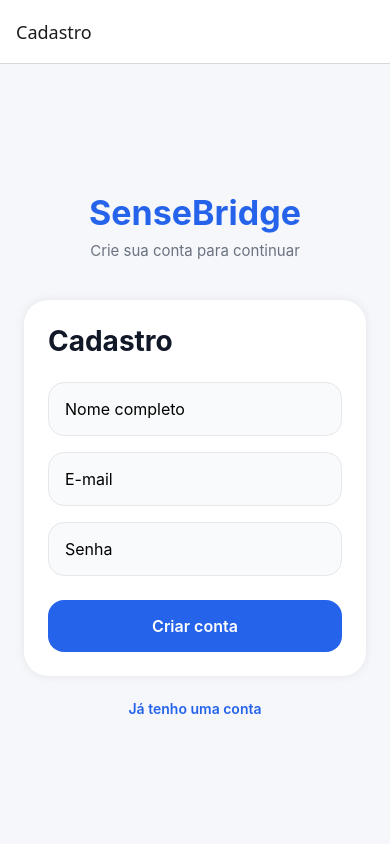
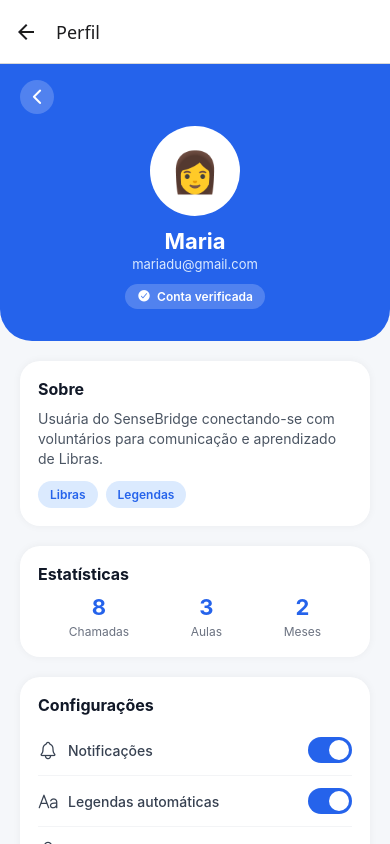
Before and after one commit to mariabeckerzzz/SenseBridgee, a React Native app in the folder frontend/: screen /Perfil in a window 390 px wide. Built offline with nearby package versions, Linux system fonts and the light colour scheme.

Commit message:
projeto feito

```diff
--- a/frontend/navigation/StackNavigator.js
+++ b/frontend/navigation/StackNavigator.js
@@ -6,6 +6,9 @@ import Login from '../screens/login';
 import PedirAjuda from '../screens/PedirAjuda';
 import Voluntarios from '../screens/Voluntarios';
 import TelaInicial from '../screens/telaInicial';
+import Perfil from '../screens/Perfil';
+
+
 
 const Stack = createNativeStackNavigator();
 
@@ -35,6 +38,11 @@ export default function StackNavigator() {
 />
 
 <Stack.Screen
+  name="Perfil"
+  component={Perfil}
+/>
+
+<Stack.Screen
   name="Voluntarios"
   component={Voluntarios}
 />
--- a/frontend/screens/Perfil.js
+++ b/frontend/screens/Perfil.js
@@ -0,0 +1,322 @@
+import { useState } from 'react';
+import { View, Text, TouchableOpacity, StyleSheet, ScrollView, SafeAreaView } from 'react-native';
+import { Ionicons } from '@expo/vector-icons';
+
+export default function Perfil({ navigation }) {
+
+  const [notificacoesAtivas, setNotificacoesAtivas] = useState(true);
+  const [legendasAtivas, setLegendasAtivas] = useState(true);
+
+  function sair() {
+    navigation.reset({
+      index: 0,
+      routes: [{ name: 'login' }],
+    });
+  }
+
+  return (
+    <SafeAreaView style={styles.container}>
+      <ScrollView showsVerticalScrollIndicator={false}>
+
+        {/* Cabeçalho azul */}
+        <View style={styles.header}>
+          <TouchableOpacity style={styles.voltar} onPress={() => navigation.goBack()}>
+            <Ionicons name="chevron-back" size={22} color="#FFFFFF" />
+          </TouchableOpacity>
+
+          <View style={styles.avatarCirculo}>
+            <Text style={{ fontSize: 40 }}>👩</Text>
+          </View>
+
+          <Text style={styles.nome}>Maria</Text>
+          <Text style={styles.email}>mariadu@gmail.com</Text>
+
+          <View style={styles.badge}>
+            <Ionicons name="checkmark-circle" size={14} color="#FFFFFF" />
+            <Text style={styles.badgeTexto}>Conta verificada</Text>
+          </View>
+        </View>
+
+        {/* Sobre */}
+        <View style={styles.card}>
+          <Text style={styles.cardTitulo}>Sobre</Text>
+          <Text style={styles.sobreTexto}>
+            Usuária do SenseBridge conectando-se com voluntários para
+            comunicação e aprendizado de Libras.
+          </Text>
+
+          <View style={styles.tags}>
+            <View style={styles.tag}>
+              <Text style={styles.tagTexto}>Libras</Text>
+            </View>
+            <View style={styles.tag}>
+              <Text style={styles.tagTexto}>Legendas</Text>
+            </View>
+          </View>
+        </View>
+
+        {/* Estatísticas */}
+        <View style={styles.card}>
+          <Text style={styles.cardTitulo}>Estatísticas</Text>
+          <View style={styles.statsLinha}>
+            <View style={styles.statItem}>
+              <Text style={styles.statNumero}>8</Text>
+              <Text style={styles.statLabel}>Chamadas</Text>
+            </View>
+            <View style={styles.statItem}>
+              <Text style={styles.statNumero}>3</Text>
+              <Text style={styles.statLabel}>Aulas</Text>
+            </View>
+            <View style={styles.statItem}>
+              <Text style={styles.statNumero}>2</Text>
+              <Text style={styles.statLabel}>Meses</Text>
+            </View>
+          </View>
+        </View>
+
+        {/* Configurações */}
+        <View style={styles.card}>
+          <Text style={styles.cardTitulo}>Configurações</Text>
+
+          <View style={styles.opcaoLinha}>
+            <View style={styles.opcaoEsquerda}>
+              <Ionicons name="notifications-outline" size={20} color="#374151" />
+              <Text style={styles.opcaoTexto}>Notificações</Text>
+            </View>
+            <TouchableOpacity
+              style={[styles.toggle, notificacoesAtivas && styles.toggleAtivo]}
+              onPress={() => setNotificacoesAtivas(!notificacoesAtivas)}
+            >
+              <View style={[styles.toggleBola, notificacoesAtivas && styles.toggleBolaAtiva]} />
+            </TouchableOpacity>
+          </View>
+
+          <View style={styles.opcaoLinha}>
+            <View style={styles.opcaoEsquerda}>
+              <Ionicons name="text-outline" size={20} color="#374151" />
+              <Text style={styles.opcaoTexto}>Legendas automáticas</Text>
+            </View>
+            <TouchableOpacity
+              style={[styles.toggle, legendasAtivas && styles.toggleAtivo]}
+              onPress={() => setLegendasAtivas(!legendasAtivas)}
+            >
+              <View style={[styles.toggleBola, legendasAtivas && styles.toggleBolaAtiva]} />
+            </TouchableOpacity>
+          </View>
+
+          <TouchableOpacity style={styles.opcaoLinha}>
+            <View style={styles.opcaoEsquerda}>
+              <Ionicons name="person-outline" size={20} color="#374151" />
+              <Text style={styles.opcaoTexto}>Editar dados pessoais</Text>
+            </View>
+            <Ionicons name="chevron-forward" size={18} color="#9CA3AF" />
+          </TouchableOpacity>
+        </View>
+
+        {/* Botão sair */}
+        <TouchableOpacity style={styles.botaoSair} onPress={sair}>
+          <Ionicons name="log-out-outline" size={20} color="#EF4444" />
+          <Text style={styles.botaoSairTexto}>Sair da conta</Text>
+        </TouchableOpacity>
+
+      </ScrollView>
+    </SafeAreaView>
+  );
+}
+
+const styles = StyleSheet.create({
+  container: {
+    flex: 1,
+    backgroundColor: '#F5F7FA',
+  },
+
+  header: {
+    backgroundColor: '#2563EB',
+    alignItems: 'center',
+    paddingTop: 16,
+    paddingBottom: 32,
+    borderBottomLeftRadius: 32,
+    borderBottomRightRadius: 32,
+  },
+
+  voltar: {
+    alignSelf: 'flex-start',
+    marginLeft: 20,
+    marginBottom: 12,
+    backgroundColor: 'rgba(255,255,255,0.2)',
+    width: 34,
+    height: 34,
+    borderRadius: 17,
+    justifyContent: 'center',
+    alignItems: 'center',
+  },
+
+  avatarCirculo: {
+    width: 90,
+    height: 90,
+    borderRadius: 45,
+    backgroundColor: '#FFFFFF',
+    justifyContent: 'center',
+    alignItems: 'center',
+    marginBottom: 12,
+  },
+
+  nome: {
+    fontSize: 22,
+    fontWeight: '700',
+    color: '#FFFFFF',
+  },
+
+  email: {
+    fontSize: 13,
+    color: '#DBEAFE',
+    marginTop: 2,
+  },
+
+  badge: {
+    flexDirection: 'row',
+    alignItems: 'center',
+    backgroundColor: 'rgba(255,255,255,0.2)',
+    borderRadius: 14,
+    paddingHorizontal: 12,
+    paddingVertical: 5,
+    marginTop: 12,
+    gap: 6,
+  },
+
+  badgeTexto: {
+    color: '#FFFFFF',
+    fontSize: 12,
+    fontWeight: '600',
+  },
+
+  card: {
+    backgroundColor: '#FFFFFF',
+    borderRadius: 20,
+    padding: 18,
+    marginHorizontal: 20,
+    marginTop: 20,
+    shadowColor: '#000',
+    shadowOpacity: 0.05,
+    shadowRadius: 8,
+    elevation: 2,
+  },
+
+  cardTitulo: {
+    fontSize: 16,
+    fontWeight: '700',
+    color: '#111827',
+    marginBottom: 10,
+  },
+
+  sobreTexto: {
+    fontSize: 14,
+    color: '#4B5563',
+    lineHeight: 20,
+  },
+
+  tags: {
+    flexDirection: 'row',
+    gap: 8,
+    marginTop: 12,
+  },
+
+  tag: {
+    backgroundColor: '#DBEAFE',
+    borderRadius: 14,
+    paddingHorizontal: 12,
+    paddingVertical: 6,
+  },
+
+  tagTexto: {
+    color: '#2563EB',
+    fontSize: 12,
+    fontWeight: '600',
+  },
+
+  statsLinha: {
+    flexDirection: 'row',
+    justifyContent: 'space-around',
+  },
+
+  statItem: {
+    alignItems: 'center',
+  },
+
+  statNumero: {
+    fontSize: 22,
+    fontWeight: '700',
+    color: '#2563EB',
+  },
+
+  statLabel: {
+    fontSize: 12,
+    color: '#6B7280',
+    marginTop: 4,
+  },
+
+  opcaoLinha: {
+    flexDirection: 'row',
+    justifyContent: 'space-between',
+    alignItems: 'center',
+    paddingVertical: 12,
+    borderBottomWidth: 1,
+    borderBottomColor: '#F3F4F6',
+  },
+
+  opcaoEsquerda: {
+    flexDirection: 'row',
+    alignItems: 'center',
+    gap: 10,
+  },
+
+  opcaoTexto: {
+    fontSize: 14,
+    color: '#374151',
+    fontWeight: '500',
+  },
+
+  toggle: {
+    width: 44,
+    height: 26,
+    borderRadius: 13,
+    backgroundColor: '#E5E7EB',
+    padding: 3,
+  },
+
+  toggleAtivo: {
+    backgroundColor: '#2563EB',
+  },
+
+  toggleBola: {
+    width: 20,
+    height: 20,
+    borderRadius: 10,
+    backgroundColor: '#FFFFFF',
+  },
+
+  toggleBolaAtiva: {
+    transform: [{ translateX: 18 }],
+  },
+
+  botaoSair: {
+    flexDirection: 'row',
+    justifyContent: 'center',
+    alignItems: 'center',
+    gap: 8,
+    marginHorizontal: 20,
+    marginTop: 24,
+    marginBottom: 40,
+    backgroundColor: '#FFFFFF',
+    borderWidth: 1,
+    borderColor: '#FCA5A5',
+    borderRadius: 16,
+    paddingVertical: 14,
+  },
+
+  botaoSairTexto: {
+    color: '#EF4444',
+    fontSize: 15,
+    fontWeight: '600',
+  },
+});
--- a/frontend/screens/cadastro.js
+++ b/frontend/screens/cadastro.js
@@ -12,7 +12,7 @@ export default function Cadastro({navigation}) {
     async function cadastrarUsuario() {
       Alert.alert("teste");
         try {
-            const resposta = await fetch('http://10.1.91.71:3000/usuarios', {
+            const resposta = await fetch('http://172.20.91.6:3000/usuarios', {
                 method: 'POST',
                 headers: {
                     'Content-Type': 'application/json',
--- a/frontend/screens/login.js
+++ b/frontend/screens/login.js
@@ -10,7 +10,7 @@ export default function Login({ navigation }) {
 
     async function fazerLogin() {
         try {
-            const resposta = await fetch('http://10.1.91.71:3000/login', {
+            const resposta = await fetch('http://172.20.91.6:3000/login', {
                 method: 'POST',
                 headers: {
                     'Content-Type': 'application/json',
```
